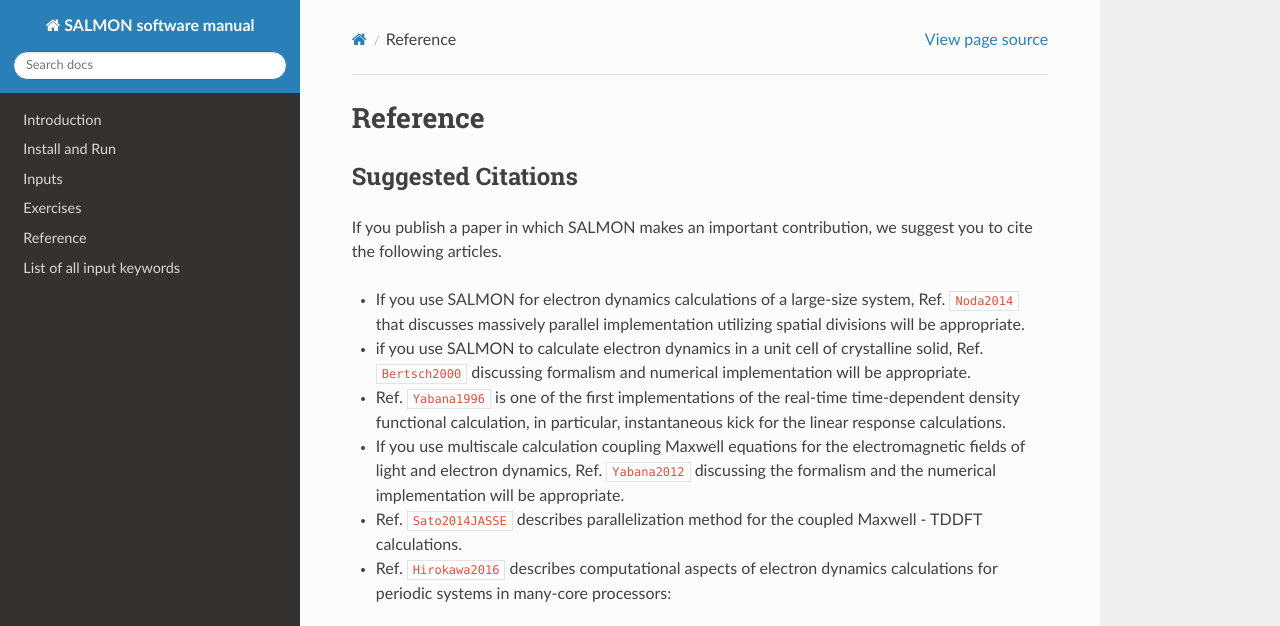
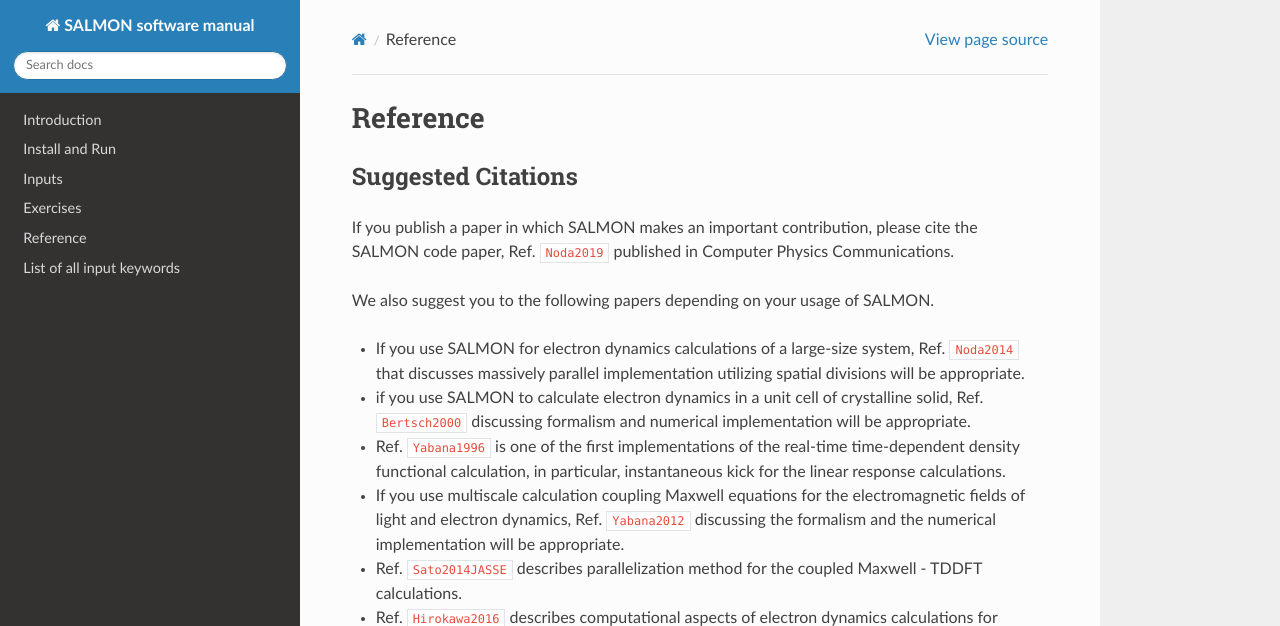
Before and after one commit to SALMON-TDDFT/SALMON-DOCS, a Sphinx documentation site: the page built from source/reference.rst, in a window 1280 px wide and 944 px high, cut to the strip 0-626 px from the top of the window. Built offline with Sphinx 7.4.7 and the Read the Docs theme 2.0.0, drawn with Linux system fonts in a browser that asks for light colours; formulas are drawn with MathJax 3; cross-references to code outside the pages are shown as plain code.

Commit message:
Update reference.rst

```diff
--- a/source/reference.rst
+++ b/source/reference.rst
@@ -12,7 +12,11 @@
 
   Suggested Citations
   --------------------
-  If you publish a paper in which SALMON makes an important contribution, we suggest you to cite the following articles.
+  If you publish a paper in which SALMON makes an important contribution, please cite the SALMON code paper,
+  Ref. :cite:`Noda2019`
+  published in Computer Physics Communications.
+
+  We also suggest you to the following papers depending on your usage of SALMON.
 
   * If you use SALMON for electron dynamics calculations of a large-size system,
     Ref. :cite:`Noda2014`
@@ -24,7 +28,6 @@
 
   * Ref. :cite:`Yabana1996`
     is one of the first implementations of the real-time time-dependent density functional calculation, in particular, instantaneous kick for the linear response calculations.
-
 
   * If you use multiscale calculation coupling Maxwell equations for the electromagnetic fields of light and electron dynamics,
     Ref. :cite:`Yabana2012`
```
